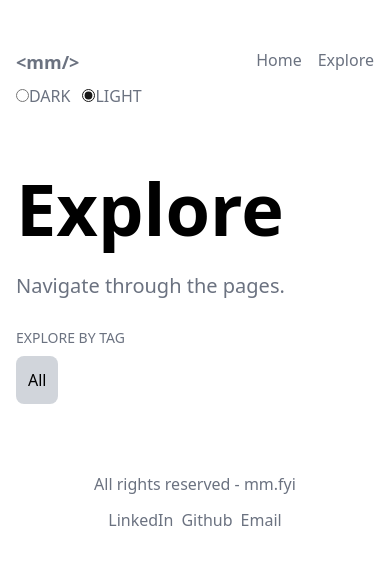
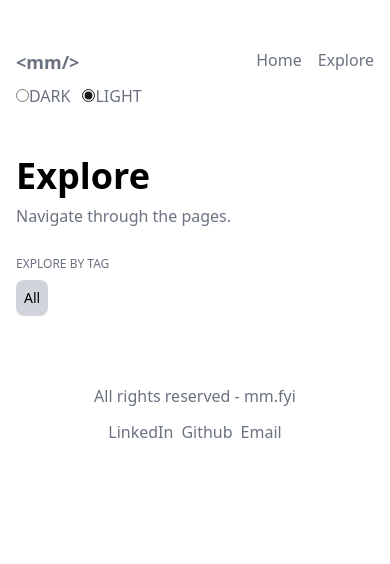
Before and after one commit to Mahib09/Blog_Site, a React (Vite) app: page /Explore in a window 390 px wide. Shown: the top 564 px of the page. Built offline with nearby package versions, Linux system fonts and the light colour scheme.

Commit message:
Explore responsive made

```diff
--- a/src/Pages/Explore.jsx
+++ b/src/Pages/Explore.jsx
@@ -3,11 +3,11 @@ import { Link } from "react-router-dom";
 export function Explore() {
   return (
     <div className="container">
-      <h1 className="mt-16 dark:text-white">Explore</h1>
-      <p className="text-xl text-gray-500 dark:text-neutral-400">
+      <h1 className="text-4xl mt-12 sm:text-7xl dark:text-white">Explore</h1>
+      <p className="text-base text-gray-500 mt-2 mb-4 sm:text-xl dark:text-slate-200">
         Navigate through the pages.
       </p>
-      <p className="text-sm text-gray-500 dark:text-neutral-400">
+      <p className="text-xs sm:text-sm text-gray-500 dark:text-neutral-400">
         EXPLORE BY TAG
       </p>
       <div className="flex gap-2 mt-2">
--- a/src/components/TagButton.jsx
+++ b/src/components/TagButton.jsx
@@ -1,6 +1,6 @@
 export default function TagButton(props) {
   return (
-    <button className="p-3 bg-gray-300 rounded-lg text-md text-black hover:bg-gray-600 hover:text-gray-300 transition-all">
+    <button className="p-2 sm:p-3 bg-gray-300 rounded-lg text-sm sm:text-md text-black hover:bg-gray-600 hover:text-gray-300 transition-all">
       {props.name}
     </button>
   );
```
